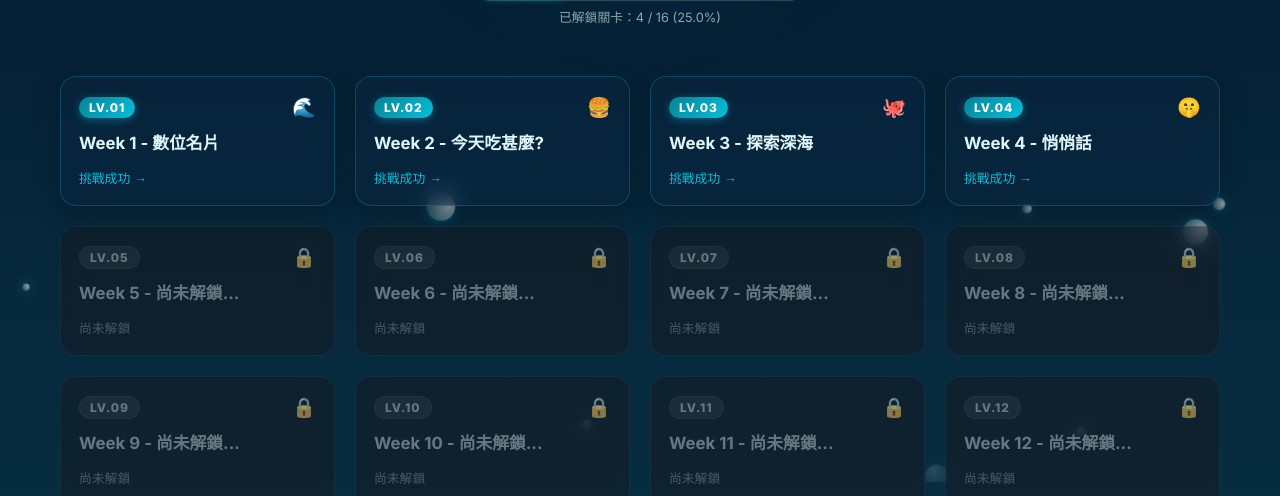
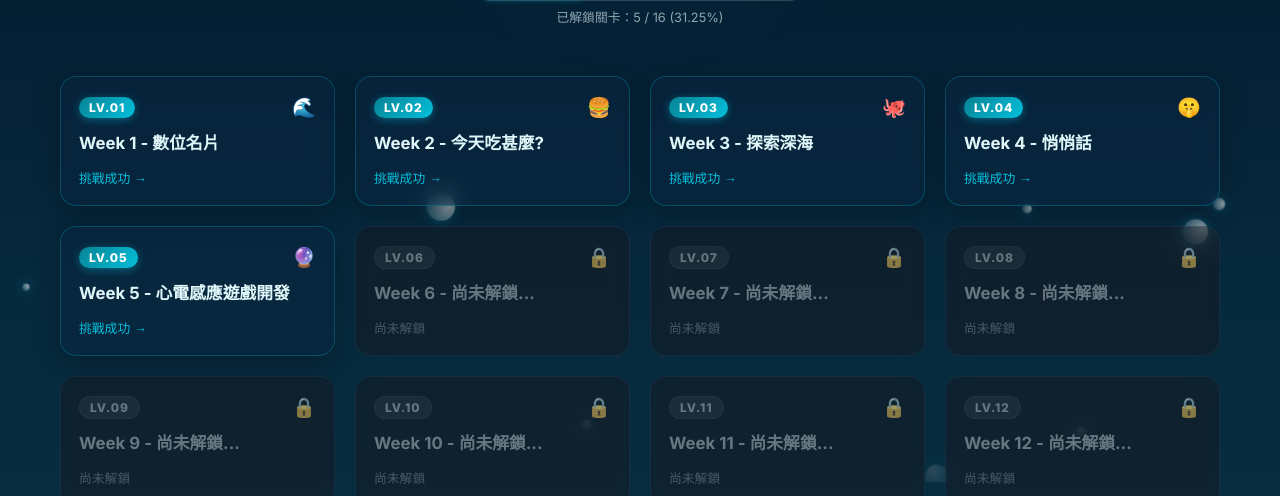
Before and after one commit to s26122105-cell/xgfjsjhdppp, a plain HTML site: page index.html in a window 1280 px wide. Shown: the part 318-814 px from the top of the page. Drawn offline with Linux system fonts and the light colour scheme.

Commit message:
Update index.html

```diff
--- a/index.html
+++ b/index.html
@@ -186,7 +186,7 @@
 
         .progress-fill {
             height: 8px;
-            width: 25%; /* 4/16 = 25% */
+            width: 31.25%; /* 5/16 = 31.25% */
             background: linear-gradient(90deg, var(--primary-teal), var(--accent-glow));
             border-radius: 8px;
             box-shadow: 0 0 10px var(--primary-cyan);
@@ -434,7 +434,7 @@
             <div class="progress-bar-container">
                 <div class="progress-fill"></div>
             </div>
-            <div class="progress-text">已解鎖關卡：4 / 16 (25.0%)</div>
+            <div class="progress-text">已解鎖關卡：5 / 16 (31.25%)</div>
         </header>
 
         <!-- 16 個關卡入口網格 -->
@@ -492,15 +492,16 @@
                 </div>
             </a>
 
-            <!-- LV.05 -->
-            <a href="javascript:void(0)" class="quest-card locked" onclick="triggerLockedEffect(this, 5)">
+            <!-- 關卡 5：已解鎖 -->
+            <a href="w5/index.html" class="quest-card unlocked">
                 <div class="card-header">
                     <span class="level-badge">LV.05</span>
-                    <span class="card-status-icon">🔒</span>
+                    <span class="card-status-icon">🔮</span>
                 </div>
-                <div class="card-title">Week 5 - 尚未解鎖...</div>
+                <div class="card-title">Week 5 - 心電感應遊戲開發</div>
                 <div class="card-footer">
-                    <span>尚未解鎖</span>
+                    <span>挑戰成功</span>
+                    <span>→</span>
                 </div>
             </a>
 
```
